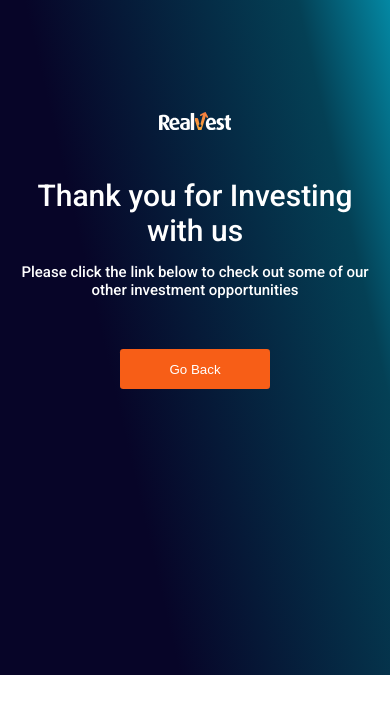
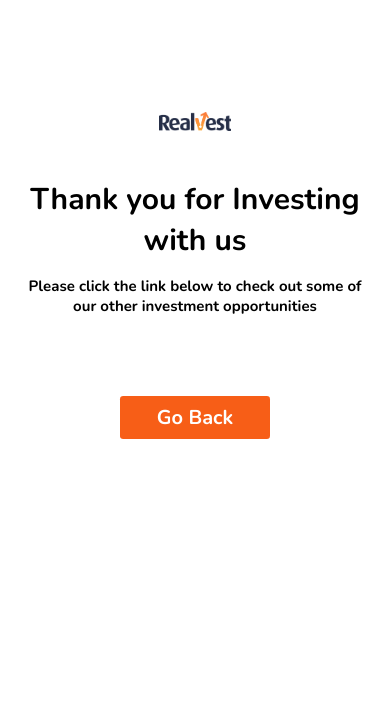
Before and after one commit to azubike-junior/Realvest, a plain HTML site: page index.html in a window 390 px wide. Drawn offline with nearby package versions, Linux system fonts and the light colour scheme.

Commit message:
first commit

```diff
--- a/index.html
+++ b/index.html
@@ -10,7 +10,7 @@
 </head>
 <body>
     <div class="banner">
-        <img src="./public/logo-dark.svg" alt="">
+        <img src="./public/REALVEST LOGO.png" alt="">
         <span class="title">Thank you for Investing with us</span>
         <p >Please click the link below to check out some of our other investment opportunities</p>
 
--- a/styles.css
+++ b/styles.css
@@ -1,16 +1,15 @@
-@import url('https://fonts.googleapis.com/css2?family=Roboto:wght@500&display=swap');
+@import url('https://fonts.googleapis.com/css2?family=Nunito:wght@700&display=swap');
 
 body {
     margin: 0;
     padding: 0;
+    background-color: #fff;
 }
 
 .banner{
     margin-top:0;
     padding-top: 0;
-    height: 80vh;
-    background: rgb(7,5,40);
-    background: linear-gradient(77deg, rgba(7,5,40,1) 33%, rgba(4,64,85,1) 83%, rgba(4,136,163,1) 100%);
+    height: 100vh;
     padding: 0 1rem;
 }
 
@@ -31,19 +30,20 @@ img {
     color: #fff;
     display: flex;
     justify-content: center;
-    font-family: 'Roboto', sans-serif;
+    font-family: 'Nunito', sans-serif;
+    color:#000;
 }
 
 p {
     text-align: center;
-    color: #fff;
+    color: #000;
     font-size: 25px;
     width: 100%;
-    font-family: 'Roboto', sans-serif;
+    font-family: 'Nunito', sans-serif;
 }
 
 .center {
-    padding-top: 1rem;
+    padding-top: 2rem;
     display: flex;
     justify-content: center;
     align-items: center;
@@ -52,20 +52,25 @@ p {
 }
 
 button {
-    margin-top: 3rem;
+    margin-top: 5rem;
     background-color: rgb(247, 94, 23);
-    padding: 0.8rem;
+    padding: 1.5rem 3rem;
     width: 150px;
     border: none;
     color: #fff;
-    border-radius: 0.2rem;
+    border-radius: 0.5rem;
     text-decoration: none;
     cursor: pointer;
+    width: 200px;
+    font-family: 'Nunito', sans-serif;
+    font-size: 20px;
 }
 
 a {
     color: #fff;
     text-decoration: none;
+    font-family: 'Nunito', sans-serif;
+
 }
 
 
@@ -73,16 +78,31 @@ a {
     .title {
     margin-top: 2rem;
     font-size: 30px;
-    color: #fff;
+    color: #000;
     text-align: center;
     display: flex;
     justify-content: center;
-    font-family: 'Roboto', sans-serif;
+    font-family: 'Nunito', sans-serif;
 }
 
 p {
     text-align: center;
-    color: #fff;
+    color: #000;
     font-size: 15px;
 }
+
+button {
+    margin-top: 5rem;
+    background-color: rgb(247, 94, 23);
+    padding: 0.5rem 1rem;
+    border: none;
+    color: #fff;
+    border-radius: 0.2rem;
+    text-decoration: none;
+    cursor: pointer;
+    width: 150px;
+    font-family: 'Nunito', sans-serif;
+    font-size: 20px;
 }
+
+}
```
